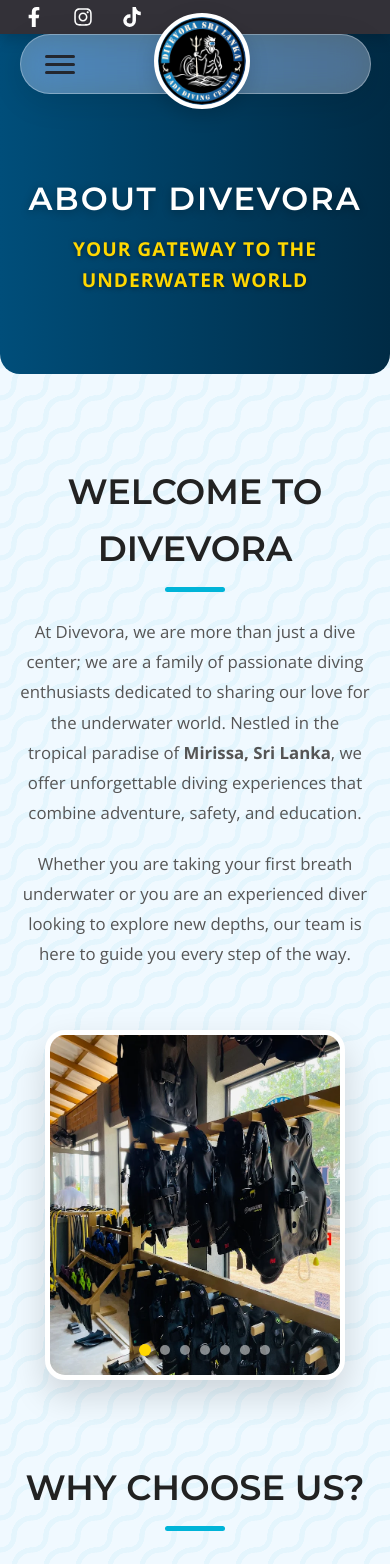
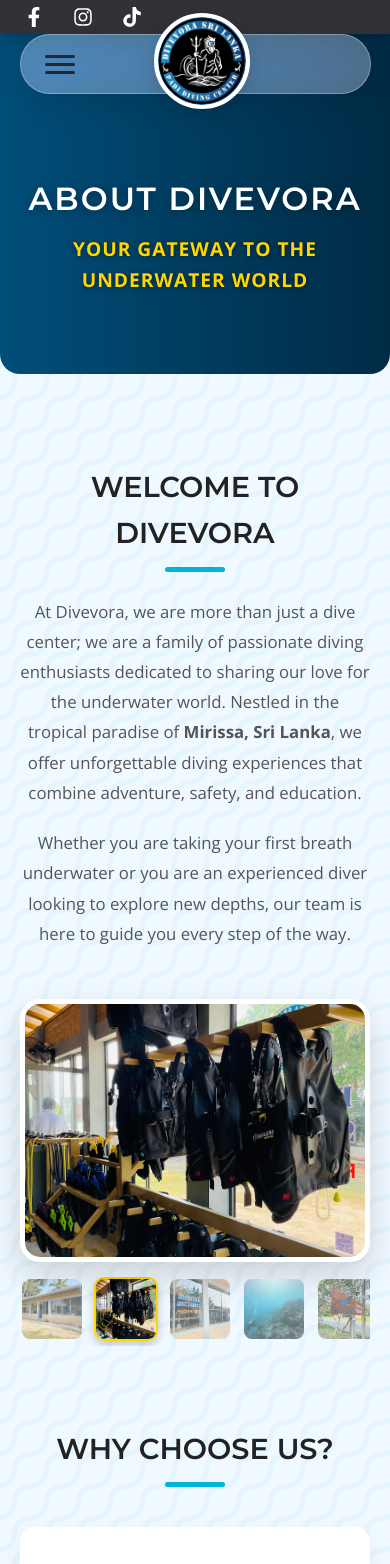
Before and after one commit to Ravindu-Sampath-Weerakoon/divevora, a Next.js app: page /about-us in a window 390 px wide. Shown: the top 1564 px of the page. Built offline with nearby package versions, Linux system fonts and the light colour scheme.

Commit message:
about us

```diff
--- a/src/app/about-us/about-us.module.css
+++ b/src/app/about-us/about-us.module.css
@@ -9,29 +9,19 @@
 /* --- Hero Section --- */
 .hero {
   position: relative;
-  /* Increased height to account for the navbar space */
   min-height: 500px;
   display: flex;
   align-items: center;
   justify-content: center;
-
-  /* The Gradient Background (Matches CTA) */
   background: linear-gradient(to right, #004e7a, #002b45);
-
-  /* Pull the hero up behind the navbar */
   margin-top: -180px;
-
-  /* Push content down so it doesn't get hidden by the navbar */
   padding-top: 180px;
-
   margin-bottom: 50px;
   border-radius: 0 0 20px 20px;
   overflow: hidden;
 }
 
-.heroOverlay {
-  display: none;
-}
+.heroOverlay { display: none; }
 
 .heroContent {
   position: relative;
@@ -53,7 +43,7 @@
 
 .heroSubtitle {
   font-size: 1.2rem;
-  color: #ffd700; /* Yellow Accent */
+  color: #ffd700;
   font-weight: 700;
   text-transform: uppercase;
   letter-spacing: 1px;
@@ -76,7 +66,7 @@
 
 .textColumn {
   flex: 1;
-  min-width: 300px;
+  min-width: 300px; /* Falls back to 100% on mobile via media query */
 }
 
 .imageColumn {
@@ -86,12 +76,20 @@
   justify-content: center;
 }
 
-/* --- Welcome Slider Styles (NEW) --- */
+/* --- Slider & Thumbnails Layout --- */
+.sliderWrapper {
+  width: 100%;
+  max-width: 500px;
+  display: flex;
+  flex-direction: column;
+  gap: 15px;
+}
+
+/* Main Image Slider */
 .welcomeSliderContainer {
   position: relative;
   width: 100%;
-  max-width: 500px;
-  height: 350px; /* Consistent height matching old placeholder */
+  height: 350px; /* Default height for Desktop */
   border-radius: 20px;
   box-shadow: 0 15px 35px rgba(0, 0, 0, 0.15);
   border: 5px solid #ffffff;
@@ -106,7 +104,7 @@
   width: 100%;
   height: 100%;
   opacity: 0;
-  transition: opacity 0.8s ease-in-out;
+  transition: opacity 0.5s ease-in-out;
   z-index: 1;
 }
 
@@ -120,29 +118,49 @@
   object-position: center;
 }
 
-/* Dots for Slider */
-.sliderDots {
-  position: absolute;
-  bottom: 20px;
-  left: 50%;
-  transform: translateX(-50%);
+/* Thumbnail Strip */
+.thumbnailStrip {
   display: flex;
   gap: 10px;
-  z-index: 10;
+  overflow-x: auto;
+  padding-bottom: 5px;
+  scrollbar-width: none;
+  -ms-overflow-style: none;
 }
 
-.dot {
-  width: 10px;
-  height: 10px;
-  background-color: rgba(255, 255, 255, 0.5);
-  border-radius: 50%;
-  cursor: pointer;
-  transition: all 0.3s ease;
+.thumbnailStrip::-webkit-scrollbar {
+  display: none;
 }
 
-.activeDot {
-  background-color: #ffd700;
-  transform: scale(1.2);
+.thumbnailBtn {
+  border: none;
+  background: none;
+  cursor: pointer;
+  padding: 0;
+  flex-shrink: 0;
+  opacity: 0.6;
+  transition: all 0.3s ease;
+  border-radius: 10px;
+  overflow: hidden;
+  border: 2px solid transparent;
+}
+
+.thumbnailBtn:hover {
+  opacity: 1;
+  transform: translateY(-2px);
+}
+
+.activeThumb {
+  opacity: 1;
+  border-color: #ffd700;
+  box-shadow: 0 4px 10px rgba(0,0,0,0.2);
+}
+
+.thumbImage {
+  object-fit: cover;
+  width: 60px;
+  height: 60px;
+  display: block;
 }
 
 /* --- Typography --- */
@@ -210,7 +228,7 @@
   text-transform: uppercase;
 }
 
-/* --- Reviews Section Styling --- */
+/* --- Reviews Section --- */
 .reviewsSection {
   background-color: #ffffff;
   border-radius: 20px;
@@ -221,7 +239,7 @@
   padding: 60px 40px;
 }
 
-/* --- Location / Map Styling --- */
+/* --- Map Styling --- */
 .locationContainer {
   display: flex;
   flex-direction: column;
@@ -234,28 +252,23 @@
   margin-bottom: 40px;
 }
 
-/* The "Attractive" Map Frame */
 .mapFrame {
   width: 100%;
-  max-width: 1000px; /* Limits width on big screens for aesthetics */
-  height: 500px;     /* Nice tall map */
-
-  /* Decorative Card Style */
+  max-width: 1000px;
+  height: 500px;
   background-color: #fff;
-  padding: 10px;     /* Creates a white border effect */
+  padding: 10px;
   border-radius: 20px;
-  box-shadow: 0 20px 50px rgba(0,0,0,0.15); /* Deep, soft shadow */
+  box-shadow: 0 20px 50px rgba(0,0,0,0.15);
   border: 1px solid rgba(0,0,0,0.05);
-
   overflow: hidden;
   position: relative;
 }
 
-/* Make iframe fill the padded area perfectly */
 .mapFrame iframe {
   width: 100%;
   height: 100%;
-  border-radius: 15px; /* Slightly smaller radius for the content */
+  border-radius: 15px;
   display: block;
 }
 
@@ -264,13 +277,11 @@
   text-align: center;
   padding: 80px 20px;
   margin-top: 80px;
-  /* Dark blue gradient background */
   background: linear-gradient(to right, #004e7a, #002b45);
   color: white;
   border-radius: 20px 20px 0 0;
 }
 
-/* Ensure paragraph text inside CTA is WHITE */
 .ctaSection .text {
   color: #ffffff !important;
 }
@@ -295,24 +306,39 @@
   background-color: #ffcc00;
 }
 
-/* --- Responsive --- */
+/* --- Responsive (Mobile Fixes) --- */
 @media (max-width: 768px) {
-  /* Adjust margin for mobile */
   .hero { margin-top: -120px; padding-top: 120px; min-height: 400px; }
   .heroTitle { font-size: 2rem; }
 
-  .flexContainer { flex-direction: column; gap: 40px; }
+  /* Fix 1: Reduce Grid Gap */
+  .flexContainer {
+    flex-direction: column;
+    gap: 30px; /* Reduced from 40px/60px */
+  }
 
   .section { padding: 40px 20px; }
-
-  .sectionTitle { display: block; text-align: center; }
+  .sectionTitle { display: block; text-align: center; font-size: 1.8rem; }
   .sectionTitle::after { margin: 10px auto 0; }
-
   .text { text-align: center; }
 
-  /* Map Adjustment for Mobile */
+  /* Fix 2: Full width columns */
+  .textColumn, .imageColumn {
+    width: 100%;
+    min-width: 100%;
+  }
+
+  /* Fix 3: Responsive Slider Height */
+  .welcomeSliderContainer {
+    height: auto;
+    aspect-ratio: 4/3; /* Maintain a nice rectangle shape on mobile */
+    max-height: 300px;
+  }
+
+  .reviewsSection { padding: 30px 20px; }
+
   .mapFrame {
-    height: 350px; /* Slightly shorter on mobile */
-    padding: 5px;  /* Thinner border on mobile */
+    height: 300px;
+    padding: 5px;
   }
 }
--- a/src/app/about-us/page.tsx
+++ b/src/app/about-us/page.tsx
@@ -17,12 +17,9 @@ const WELCOME_SLIDES = [
   { id: 6, src: '/photos/unnamed (6).webp', alt: 'Scuba Diving Adventure' },
   { id: 7, src: '/photos/unnamed (7).webp', alt: 'Scuba Diving Adventure' },
   { id: 8, src: '/photos/unnamed.webp', alt: 'Scuba Diving Adventure' },
-
-
 ];
 
 export default function AboutUs() {
-  // State for the Welcome Section Slider
   const [currentSlide, setCurrentSlide] = useState(0);
 
   // Auto-slide logic (Every 4 seconds)
@@ -45,7 +42,7 @@ export default function AboutUs() {
         </div>
       </section>
 
-      {/* 2. Welcome & Intro Section (WITH SLIDER) */}
+      {/* 2. Welcome & Intro Section (WITH THUMBNAIL SLIDER) */}
       <section className={styles.section}>
         <div className={styles.flexContainer}>
 
@@ -61,8 +58,11 @@ export default function AboutUs() {
             </p>
           </div>
 
-          {/* Image Column -> Converted to Slider */}
+          {/* Image Slider Column */}
           <div className={styles.imageColumn}>
+            <div className={styles.sliderWrapper}>
+
+              {/* Main Large Slider */}
               <div className={styles.welcomeSliderContainer}>
                 {WELCOME_SLIDES.map((slide, index) => (
                   <div
@@ -77,17 +77,28 @@ export default function AboutUs() {
                     />
                   </div>
                 ))}
+              </div>
 
-              {/* Optional: Simple Dots for manual control */}
-              <div className={styles.sliderDots}>
-                {WELCOME_SLIDES.map((_, index) => (
-                  <span
-                    key={index}
-                    className={`${styles.dot} ${index === currentSlide ? styles.activeDot : ''}`}
+              {/* Thumbnail Strip (The "Tape" of photos) */}
+              <div className={styles.thumbnailStrip}>
+                {WELCOME_SLIDES.map((slide, index) => (
+                  <button
+                    key={slide.id}
+                    className={`${styles.thumbnailBtn} ${index === currentSlide ? styles.activeThumb : ''}`}
                     onClick={() => setCurrentSlide(index)}
+                    aria-label={`View slide ${index + 1}`}
+                  >
+                    <Image
+                      src={slide.src}
+                      alt={`Thumbnail ${index + 1}`}
+                      width={60}
+                      height={60}
+                      className={styles.thumbImage}
                     />
+                  </button>
                 ))}
               </div>
+
             </div>
           </div>
 
```
Lines whose indentation alone changed are shown as unchanged.
